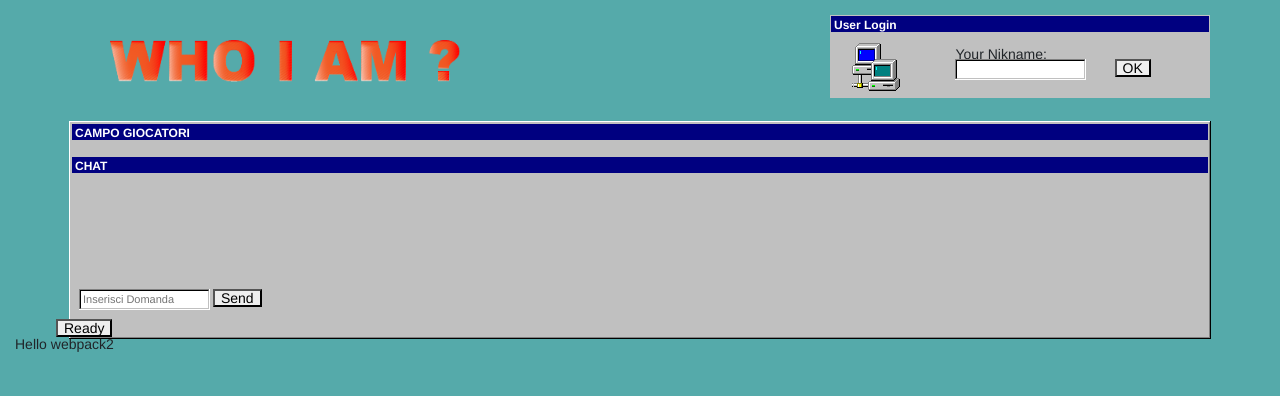
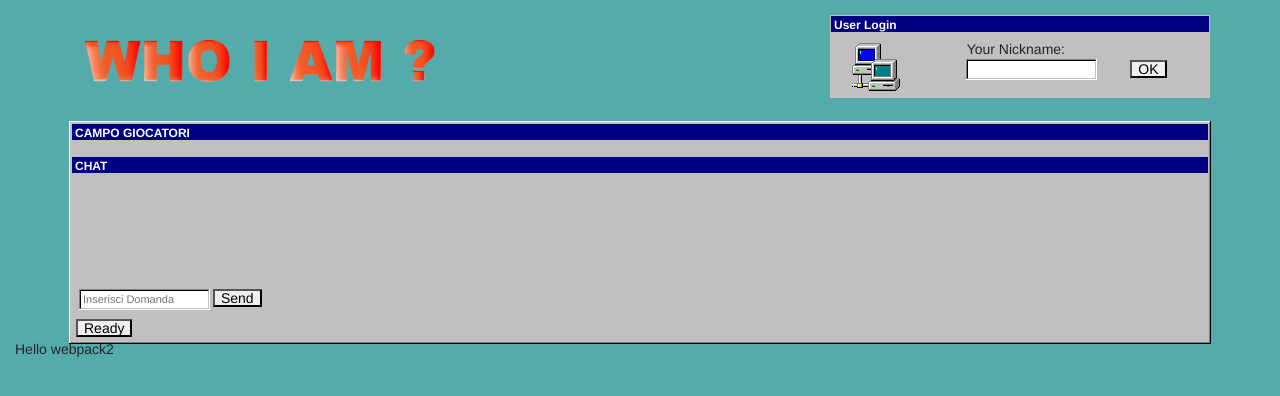
Before and after one commit to jenkin/chiSono, a website: page frontend/index.html in a window 1280 px wide. Drawn offline with nearby package versions, Linux system fonts and the light colour scheme; files whose address does not match are found by name.

Commit message:
Enrico - Fix del layout

```diff
--- a/frontend/css/manuel.css
+++ b/frontend/css/manuel.css
@@ -7,7 +7,9 @@
     text-align: center;
     font-size: 4em;
     margin: 0;
-    color: #009688;
+    color: #000;
+    position: absolute;
+    margin: 200px 0 0 0;
 }
 
 hr {margin: 0}
@@ -30,8 +32,51 @@ body {
     line-height: 12px;
     -webkit-font-smoothing: none,  antialiased,  subpixel-antialiased;
     -moz-osx-font-smoothing: auto,  inherit,  unset,  grayscale;
-    font-smoothing: auto,  inherit,  unset, grayscale;
+    -font-smoothing: auto,  inherit,  unset, grayscale;
 }
+
+@media screen and (min-width: 320px) and (max-width: 375px) {
+
+    .scroll  {
+        width: 94%!important;
+    }
+
+    #buttonerators  {
+        padding: 38px 0 0 35px!important;
+    }
+
+}
+
+@media screen and (min-width: 500px) and (max-width: 980px) {
+
+    .scroll  {
+        width: 95%!important;
+    }
+
+}
+
+@media screen and (min-width: 992px) and (max-width: 1199px) {
+
+    #buttonerators  {
+        padding: 38px!important;
+    }
+
+}
+
+@media screen and (min-width: 768px) and (max-width: 991px) {
+
+    #buttonerators  {
+        padding: 40px!important;
+    }
+
+}
+
+.RDYbutton {
+    position: relative;
+    left: 20px;
+    margin-bottom: 5px;
+}
+
 #messageForm{
     padding-left: 24px;
     margin-bottom: 10px;
@@ -119,6 +164,15 @@ body {
 .spazio_sopra{
     padding-top: 15px;
 }
+
+.titlebar{
+    margin-bottom: 5px;
+}
+
+.InputCol {
+    margin-top: 10px;
+}
+
 #titlebar span {
     float: right;
     font-weight: bold;
@@ -175,9 +229,11 @@ input[type=text] {
 }
 
 #buttonerators {
+    position: relative;
+    padding: 27px;
     float: left;
     width: 80px;
-    padding-top: 26px;
+    /*padding-top: 26px;*/
 }
 
 input[type=button] {
--- a/frontend/index.html
+++ b/frontend/index.html
@@ -18,7 +18,7 @@
   <div class="container spazio_sotto ">
     <div class="row ">
       <div class="col-sm-12 col-md-4">
-        <img src="src/title23.png" class="img-fluid" alt="" style="margin:25px;">
+        <img src="src/title23.png" class="img-fluid" alt="" style="margin:25px 0 25px 0;">
       </div>
       <div class="offset-md-4">
 
@@ -30,14 +30,14 @@
               User Login
             </div>
             <div class="row">
-              <div class="col spazio_sotto">
+              <div class="col-4 col-sm-4 spazio_sotto">
                 <div class="pixels"></div>
               </div>
-              <div class="col spazio_sopra">
-                <span>Your Nikname:</span>
-                <input id="nicknameInput" type="text" value="">
+              <div class="col-4 col-sm-4 InputCol">
+                <div class="titlebar">Your Nickname: </div>
+               <input id="nicknameInput" type="text" value="">
               </div>
-              <div class="col">
+              <div class="col-4 col-sm-4">
                 <div id="buttonerators">
                   <button id="nicknameButton" type="submit" form="nicknameForm" value="OK">OK</button>
                 </div>
@@ -79,7 +79,9 @@
           <button class="btnMessage" type="submit" form="messageForm">Send</button>
 
         </form>
-        <button id="readyBtn">Ready</button>
+        <div class="RDYbutton">
+          <button id="readyBtn">Ready</button>
+        </div>
       </div>
       <p id=win></p>
     </div>
```
